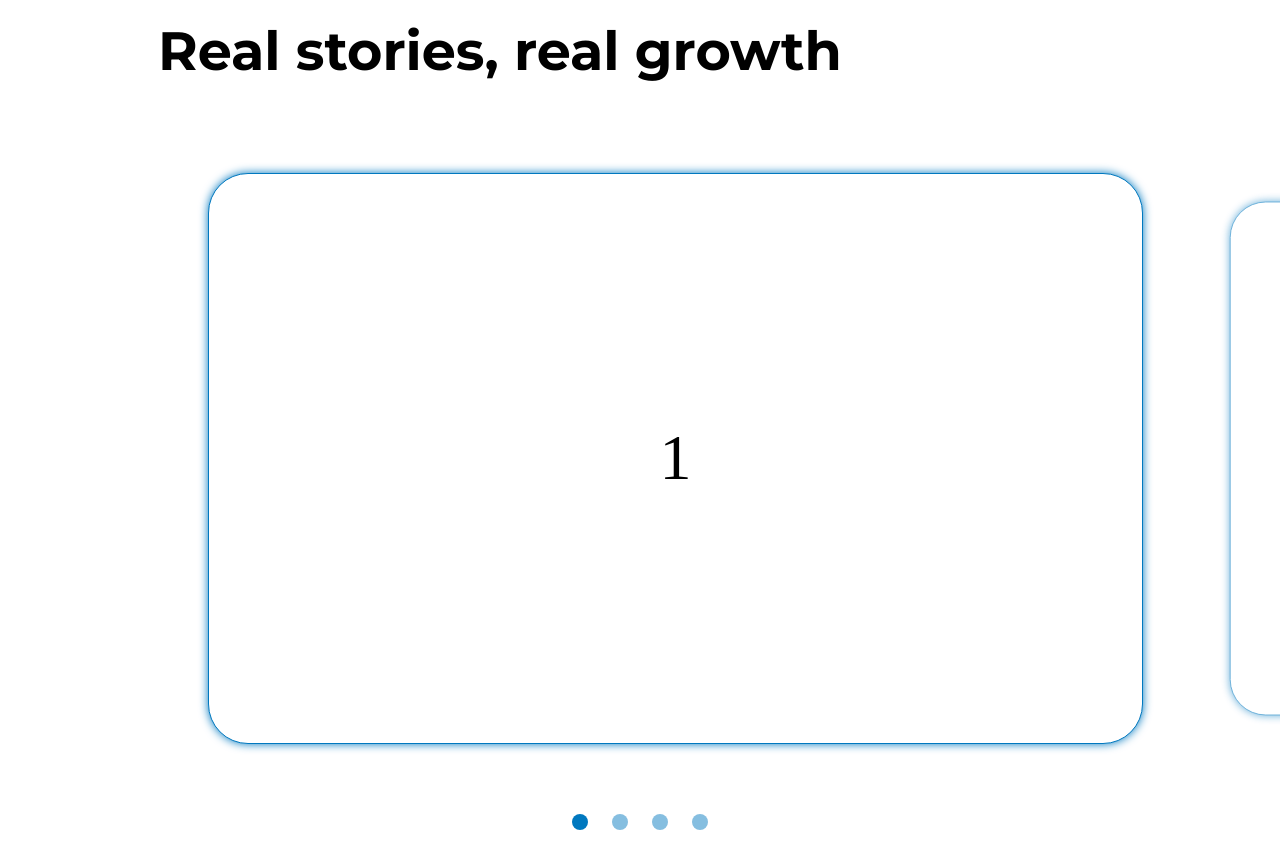
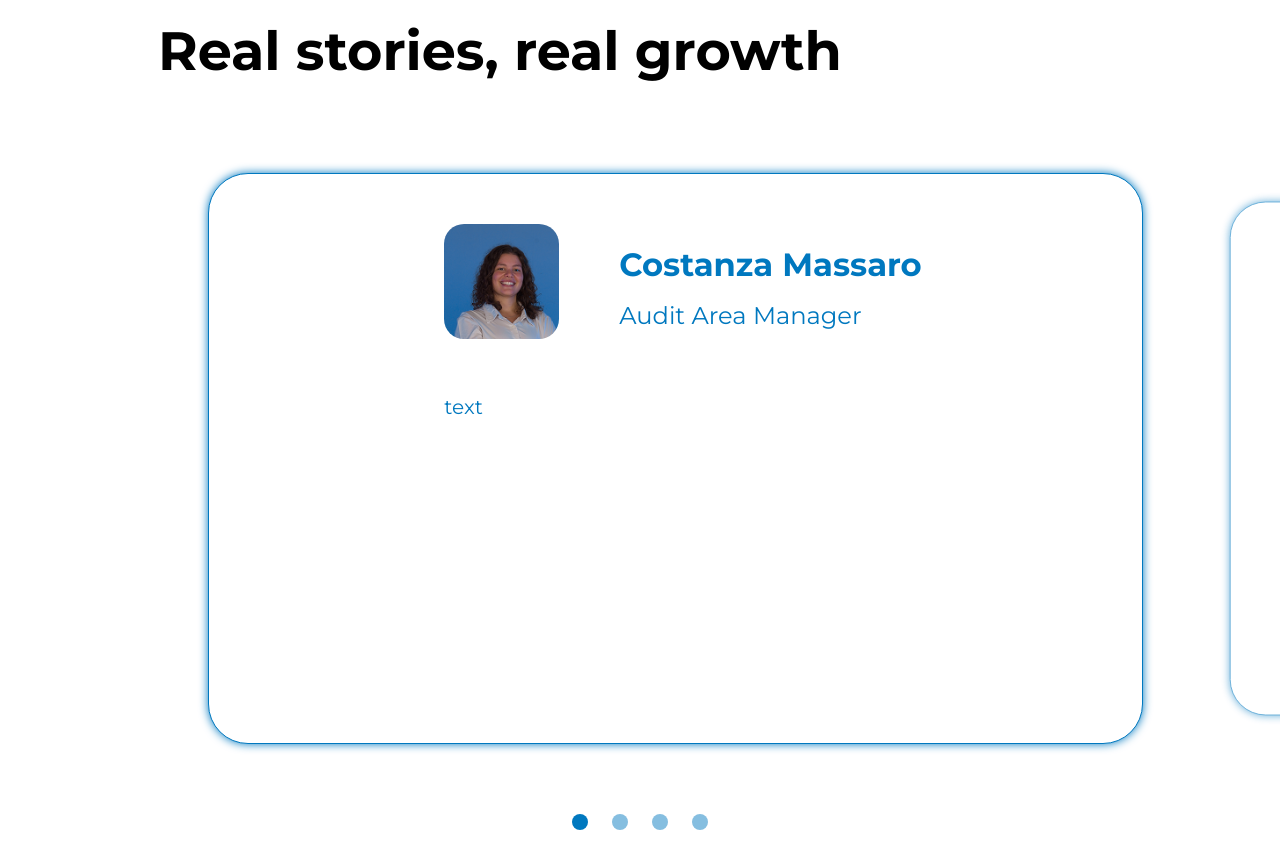
Before and after one commit to lauras71/JEAAWebsite, a plain HTML site: page index.html in a window 1280 px wide. Shown: the part 4160-5028 px from the top of the page. Drawn offline with Linux system fonts and the light colour scheme.

Commit message:
adding testimonial section

```diff
--- a/LandingPageStyle.css
+++ b/LandingPageStyle.css
@@ -265,6 +265,59 @@ button {
     opacity: 1;
 }
 
+.card-content {
+    display: flex;
+    flex-direction: column;
+    padding: 40px;
+    height: 100%;
+
+  }
+
+  .top-section {
+    display: flex;
+    align-items: center;
+    gap: 60px;
+    margin-bottom: 20px;
+    margin-top: 50px;
+    margin-left: 15px;
+  }
+
+  .imgTestimonial img {
+    width: 115px;
+    height: 115px;
+    object-fit: cover;
+    border-radius: 20px;
+  }
+
+  .memberInfo h2 {
+    color: #0078BF;
+    font-family: 'Montserrat';
+    font-size: 32.227px;
+    font-style: normal;
+    font-weight: 600;
+    line-height: 24.17px; /* 75% */
+  }
+
+  .memberInfo p {
+    color: #0078BF;
+    font-family: 'Montserrat';
+    font-size: 24.17px;
+    font-style: normal;
+    font-weight: 400;
+    line-height: 24.17px; /* 100% */
+  }
+
+  .textHistory {
+    color: #0078BF;
+    font-family: Montserrat;
+    font-size: 20.142px;
+    font-style: normal;
+    font-weight: 500;
+    line-height: normal;
+    margin-left: 15px;
+  }
+
+
 .dots {
     text-align: center;
     margin-top: 30px;
--- a/index.html
+++ b/index.html
@@ -143,11 +143,76 @@
 
   <div class="carousel-wrapper">
     <div class="carousel">
-      <div class="card active">1</div>
-      <div class="card">2</div>
-      <div class="card">3</div>
-      <div class="card">4</div>
+
+      <div class="card active">
+        <div class="card-content">
+            <div class="top-section">
+                <div class="imgTestimonial">
+                    <img src="images/costiHistory.png" />
+                </div>
+                <div class="memberInfo">
+                    <h2>Costanza Massaro</h2>
+                    <p>Audit Area Manager</p>
+                </div>
+            </div>
+            <p data-i18n="textHistoryCosti" class="textHistory">
+                text
+            </p>
+        </div>
+      </div>
+
+      <div class="card">
+        <div class="card-content">
+            <div class="top-section">
+                <div class="imgTestimonial">
+                    <img src="images/stefanoHistory.png" />
+                </div>
+                <div class="memberInfo">
+                    <h2>Stefano Paredes</h2>
+                    <p>Business Associate</p>
+                </div>
+            </div>
+            <p data-i18n="textHistoryStefano" class="textHistory">
+                text
+            </p>
+        </div>
+      </div>
+
+      <div class="card">
+        <div class="card-content">
+            <div class="top-section">
+                <div class="imgTestimonial">
+                    <img src="images/eleonoraHistory.png" />
+                </div>
+                <div class="memberInfo">
+                    <h2>Eleonora Amanzio</h2>
+                    <p>Marketing Associate</p>
+                </div>
+            </div>
+            <p data-i18n="textHistoryAmanzio" class="textHistory">
+                text
+            </p>
+        </div>
+      </div>
+
+      <div class="card">
+        <div class="card-content">
+            <div class="top-section">
+                <div class="imgTestimonial">
+                    <img src="images/eleonoraDesignHistory.png" />
+                </div>
+                <div class="memberInfo">
+                    <h2>Eleonora Dal Cin</h2>
+                    <p>Design Area Manager</p>
+                </div>
+            </div>
+            <p data-i18n="textHistoryEleonora" class="textHistory">
+                text
+            </p>
+        </div>
+      </div>
     </div>
+
   </div>
   <div class="dots">
     <span class="dot active" onclick="goToSlide(0)"></span>
--- a/lang.json
+++ b/lang.json
@@ -50,7 +50,11 @@
       "auditDescription": "Il team HR svolge un ruolo chiave nella valorizzazione delle risorse interne di JEAA, e promuovere un ambiente di lavoro collaborativo e stimolante. Immergiti nella pianificazione del processo di. reclutamento, nella gestione delle risorse e nelle iniziative interne, come attività di team building e programmi di formazione.",
       "title2": "Benefici",
       "title3": "Statistiche",
-      "title4": "Testimonianze"
+      "title4": "Testimonianze",
+      "textHistoryCosti": "JEAA è stata ed è ancora un'esperienza che mi ha offerto numerose opportunità di crescita. Tra queste, la più significativa è sicuramente il grande networking che mi ha permesso di sviluppare. Ho avuto la possibilità di entrare in contatto con molti colleghi universitari, ognuno con un background unico, che ha arricchito l’esperienza con una diversità insostituibile. Il continuo confronto e scambio di idee e prospettive con i miei colleghi, mi ha permesso di ampliare il mio orizzonte sia professionale che personale. Inoltre, la JEAA rappresenta una vera e propria introduzione al mondo del lavoro, un'occasione che ti responsabilizza e ti prepara a comprendere dinamiche lavorative concrete e complesse. Grazie a questa esperienza, ho potuto sviluppare competenze pratiche che vanno ben oltre la teoria, acquisendo consapevolezza di ciò che significa lavorare in un team e affrontare sfide reali.",
+      "textHistoryStefano": "Durante la mia esperienza in JEAA, ho avuto l’opportunità di collaborare con persone dalle personalità diverse, tutte accomunate da una forte motivazione. Ciò che mi ha colpito maggiormente è stato l’entusiasmo con cui trasformavamo le idee in azioni concrete: proponevamo iniziative, le pianificavamo con attenzione e riuscivamo rapidamente a raggiungere traguardi significativi. Da ciò ho osservato da vicino il valore del lavoro di squadra e dell’approccio proattivo, ponendo le basi per la mia futura crescita personale e professionale.",
+      "textHistoryAmanzio": "Essere parte dell’area Marketing e Communication di JEAA è stato un’esperienza incredibile, sia sotto il profilo professionale che personale. I legami con l’Associazione e il network che la circonda mi hanno dato la possibilità di conoscere meglio me stessa, di interagire con persone straordinarie e di crescere in un ambiente stimolante. Grazie a queste opportunità, sono riuscita a fare esperienza lavorativa prima ancora di terminare i miei studi.",
+      "textHistoryEleonora": "Grazie a JEAA, ho potuto imparare le basi del web design da zero e approfondire l'uso di strumenti come Figma. Questa esperienza si è rivelata per me un'opportunità incredibile per mettermi alla prova e acquisire competenze concrete in un contesto lavorativo reale. Ho avuto la possibilità di uscire dalla mia zona di comfort, ampliando le mie conoscenze, e allo stesso tempo di incontrare persone straordinarie all'interno del network. In particolare, il progetto Alpengarten è stato fondamentale per la mia crescita professionale, permettendomi di imparare come comunicare efficacemente con i clienti e affrontare problemi che prima mi erano nuovi. Grazie a questa esperienza, ho sviluppato una solida comprensione di come gestire le relazioni con i clienti e con il mio team e risolvere le problematiche che conseguono a tali rapporti."
     },
     "de": {
       "welcome": "Willkommen!",
```
Also changed, not shown: images/costiHistory.png (added), images/eleonoraDesignHistory.png (added), images/eleonoraHistory.png (added), images/stefanoHistory.png (added).
